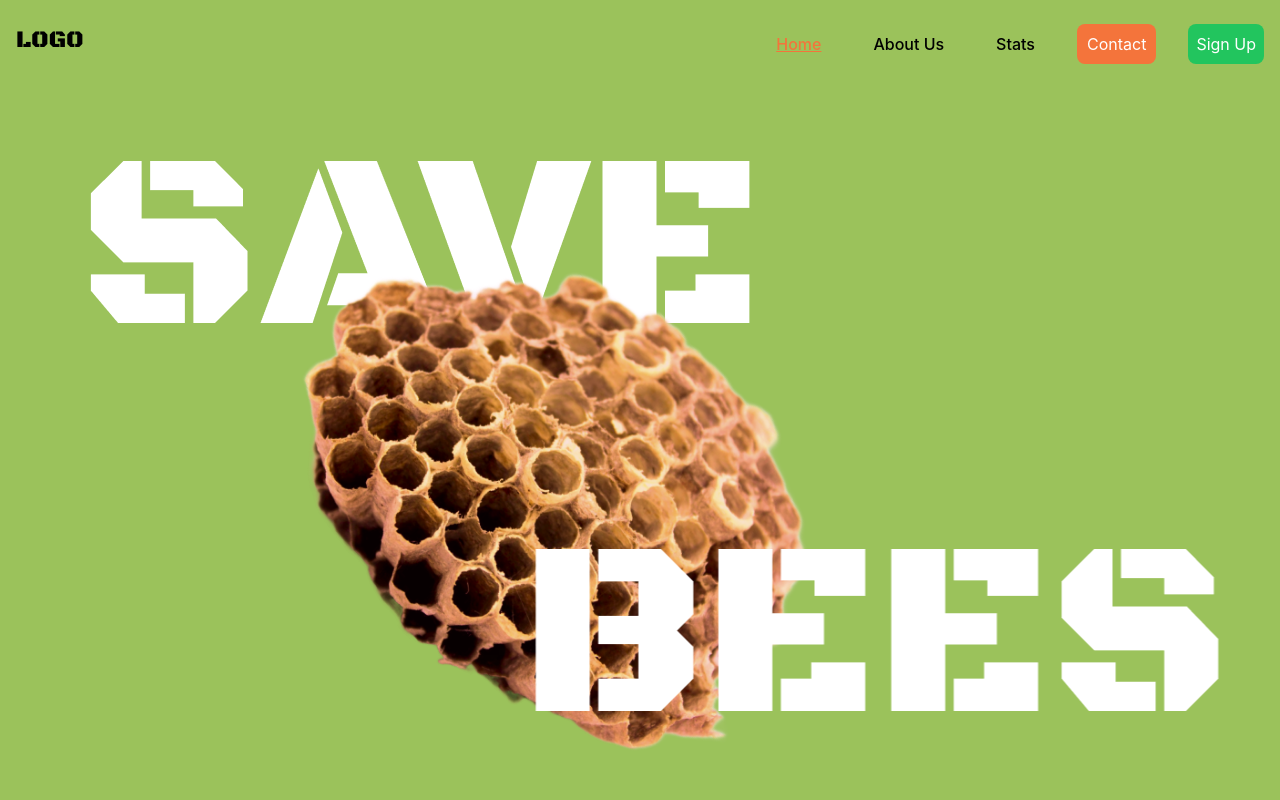
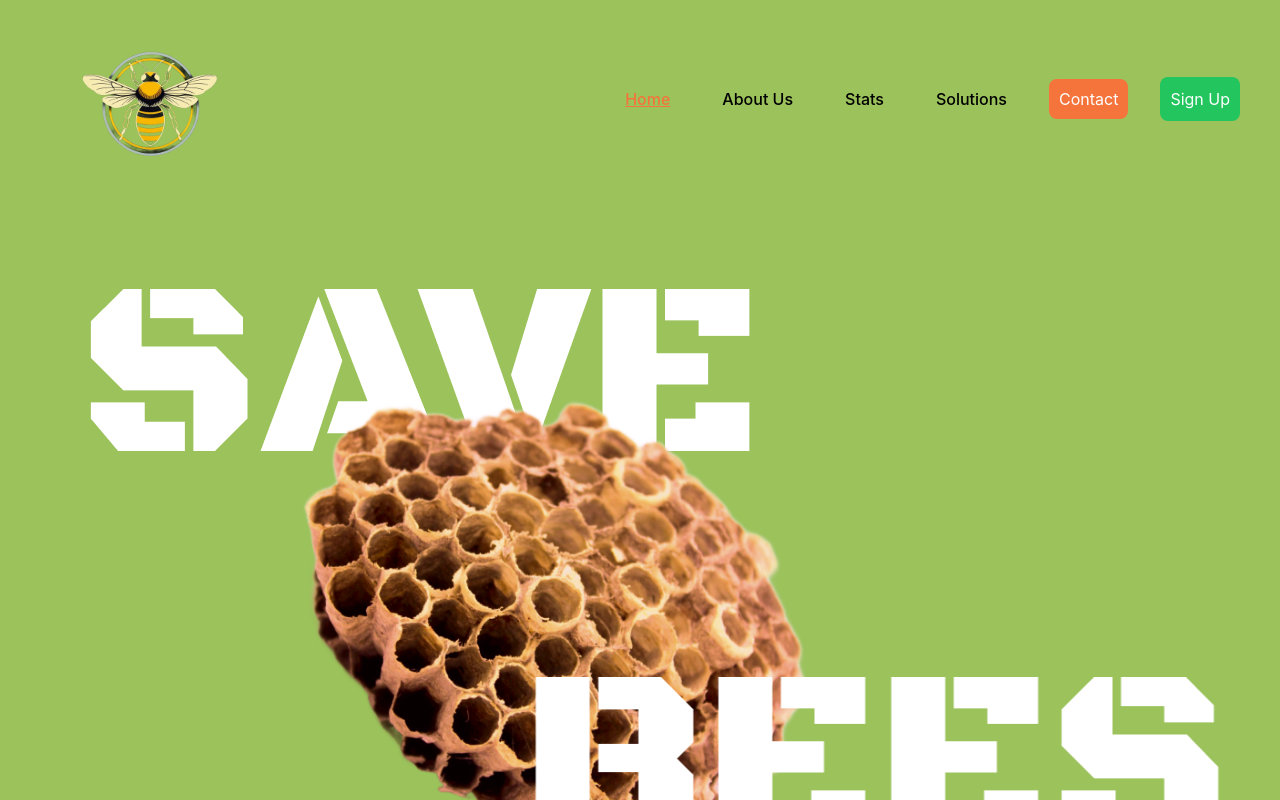
Before and after one commit to chingu-voyages/v50-tier3-team-28, a React (Vite) app in the folder client/: page / in a window 1280 px wide. Shown: the top 800 px of the page. Built offline with nearby package versions, Linux system fonts and the light colour scheme; no server answers.

Commit message:
Add nav logo, hamburger menu, solutions page route, and footer scroll from About Us

```diff
--- a/client/src/components/Footer/Footer.jsx
+++ b/client/src/components/Footer/Footer.jsx
@@ -1,6 +1,6 @@
-import FooterContent from "./FooterContent";
-import FooterBottom from "./FooterBottom";
-import FooterForm from "./FooterForm";
+import FooterContent from './FooterContent';
+import FooterBottom from './FooterBottom';
+import FooterForm from './FooterForm';
 
 function Footer() {
   const handleNewsletterSubmit = (e) => {
@@ -8,12 +8,12 @@ function Footer() {
   };
 
   return (
-    <footer className="bg-footerBackgroundColor rounded-lg col-span-12 pt-10">
-      <div className="w-full mx-auto px-8">
+    <footer
+      className='bg-footerBackgroundColor rounded-lg col-span-12 pt-10'
+      id='footer'>
+      <div className='w-full mx-auto px-8'>
         <FooterForm handleNewsletterSubmit={handleNewsletterSubmit} />
-
         <FooterContent />
-
         <FooterBottom />
       </div>
     </footer>
--- a/client/src/components/UI/Header.jsx
+++ b/client/src/components/UI/Header.jsx
@@ -1,19 +1,52 @@
-import PropTypes from "prop-types";
-import { AnchorLink } from "../UI/AnchorLink";
-import { Nav } from "../UI/Nav";
-import MainHeroLanding from "../UI/MainHeroLanding";
+import PropTypes from 'prop-types';
+import { useState } from 'react';
+import { AnchorLink } from '../UI/AnchorLink';
+import { Nav } from '../UI/Nav';
+import MainHeroLanding from '../UI/MainHeroLanding';
+import navBeeLogo from '../../assets/imgs/nav_bee_logo.png';
 
 export const Header = ({ action, onClickHandler }) => {
+  const [isMenuOpen, setIsMenuOpen] = useState(false);
+
+  const handleMenuToggle = () => {
+    setIsMenuOpen(!isMenuOpen);
+  };
+
   return (
-    <header className={`col-span-12 bg-[#9BC25B]`}>
-      <section className="flex flex-wrap items-center justify-between mx-auto p-4">
+    <header className='col-span-12 bg-[#9BC25B]'>
+      <section className='flex items-center justify-between mx-auto px-4 py-2 md:px-10'>
         <AnchorLink
-          href="#"
-          className="logo-custom font-normal text-black text-2xl"
-          text="LOGO"
-        />
-        <Nav action={action} onClickHandler={onClickHandler} />
+          href='#'
+          className='flex items-center justify-center text-white text-2xl font-bold'>
+          <img
+            src={navBeeLogo}
+            alt='Bee Logo'
+            className='h-36 md:h-48 md:ml-4'
+          />
+        </AnchorLink>
+
+        <div className='md:hidden'>
+          <button
+            onClick={handleMenuToggle}
+            className='text-white focus:outline-none'>
+            <i
+              className={`fas ${
+                isMenuOpen ? 'fa-times' : 'fa-bars'
+              } fa-2x`}></i>
+          </button>
+        </div>
+
+        <div className={`hidden md:flex md:items-center`}>
+          <Nav action={action} onClickHandler={onClickHandler} />
+        </div>
       </section>
+
+      {isMenuOpen && (
+        <div className='md:hidden'>
+          <Nav action={action} onClickHandler={onClickHandler} />
+        </div>
+      )}
+
       <MainHeroLanding />
     </header>
   );
--- a/client/src/components/UI/Nav.jsx
+++ b/client/src/components/UI/Nav.jsx
@@ -1,33 +1,46 @@
-import PropTypes from "prop-types";
-import { AnchorLink } from "../UI/AnchorLink";
-import { Button } from "../UI/Button";
+import PropTypes from 'prop-types';
+import { Link } from 'react-router-dom';
+import { AnchorLink } from '../UI/AnchorLink';
+import { Button } from '../UI/Button';
 
 export const Nav = ({ action, onClickHandler }) => {
   return (
-        <nav className="">
-            <ul className="font-medium flex flex-col space-y-6 p-4 md:p-0 mt-4 md:flex-row md:space-x-8 md:space-y-0">
-                <li>
+    <nav>
+      <ul className='font-medium flex flex-col space-y-6 p-4 md:flex-row md:space-x-8 md:space-y-0 md:p-0 mt-4 md:mt-0'>
+        <li className='text-center border-b footerBoxColor md:border-none'>
           <AnchorLink
-                        href="#"
-                        className={`underline text-[#F4743B] p-2.5`}
-                        text="Home"
+            href='#'
+            className='underline text-[#F4743B] p-2.5'
+            text='Home'
           />
         </li>
-                <li>
-                    <AnchorLink href="#" className="text-black p-2.5" text="About Us" />
+        <li className='text-center border-b footerBoxColor md:border-none'>
+          <a href='#footer' className='text-black p-2.5'>
+            About Us
+          </a>
         </li>
-                <li>
-                    <AnchorLink href="#" className="text-black p-2.5" text="Stats" />
+        <li className='text-center border-b footerBoxColor md:border-none'>
+          <AnchorLink href='#' className='text-black p-2.5' text='Stats' />
         </li>
-                <li>
+        <li className='text-center border-b footerBoxColor md:border-none'>
+          <Link to='/solutions' className='text-black p-2.5'>
+            Solutions
+          </Link>
+        </li>
+        <li className='text-center md:border-none'>
           <AnchorLink
-                        href="#"
-                        className={`font-normal text-white bg-[#F4743B] rounded-lg p-2.5`}
-                        text="Contact"
+            href='#'
+            className='font-normal text-white bg-[#F4743B] rounded-lg p-2.5'
+            text='Contact'
           />
         </li>
-                <li>
-                    <Button className="font-normal text-white bg-green-500 hover:bg-green-300 rounded-lg p-2 -mt-4" type="button" text={action} onClick={onClickHandler} />
+        <li className='text-center md:border-none'>
+          <Button
+            className='font-normal text-white bg-green-500 hover:bg-green-300 rounded-lg p-2.5 -mt-4'
+            type='button'
+            text={action}
+            onClick={onClickHandler}
+          />
         </li>
       </ul>
     </nav>
--- /dev/null
+++ b/client/src/components/UI/Solutions.jsx
@@ -0,0 +1,12 @@
+function Solutions() {
+  return (
+    <div
+      className='flex flex-col items-center justify-center min-
+         h-screen bg-footerTextColor'>
+      <h2 className='text-white text-3xl'>This is the Solutions Page</h2>
+      <h3 className='text-white text-5xl'> Coming soon</h3>
+    </div>
+  );
+}
+
+export default Solutions;
--- a/client/src/routes/AppRoutes.jsx
+++ b/client/src/routes/AppRoutes.jsx
@@ -1,6 +1,7 @@
 import { BrowserRouter as Router, Route, Routes } from 'react-router-dom';
 import HomeLayout from '../layout/HomeLayout';
 import Dashboard from '../pages/dashboard/Dashboard';
+import Solutions from '../components/UI/Solutions';
 
 const AppRoutes = () => {
   return (
@@ -8,6 +9,7 @@ const AppRoutes = () => {
       <Routes>
         <Route path='/' element={<HomeLayout />} />
         <Route path='/dashboard' element={<Dashboard />} />
+        <Route path='/solutions' element={<Solutions />} />
       </Routes>
     </Router>
   );
```
Also changed, not shown: client/src/assets/imgs/nav_bee_logo.png (added). Lines whose indentation alone changed are shown as unchanged.
